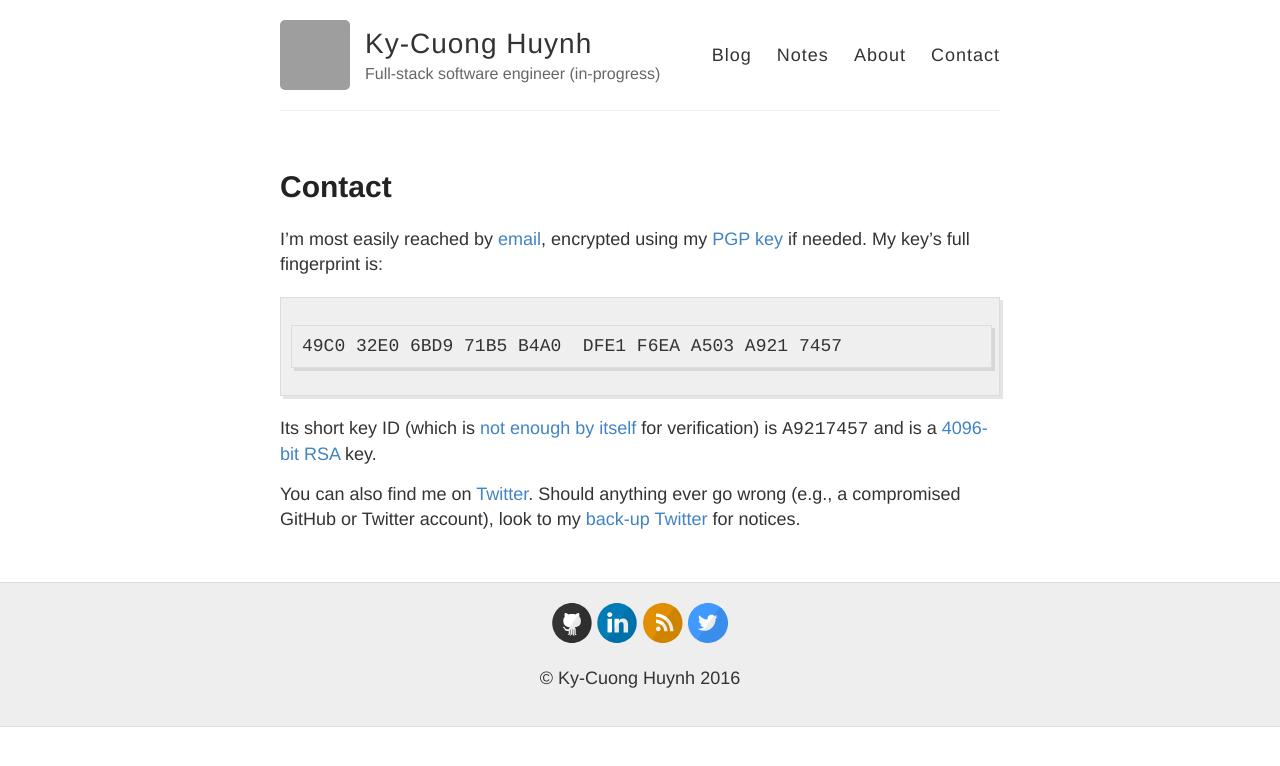
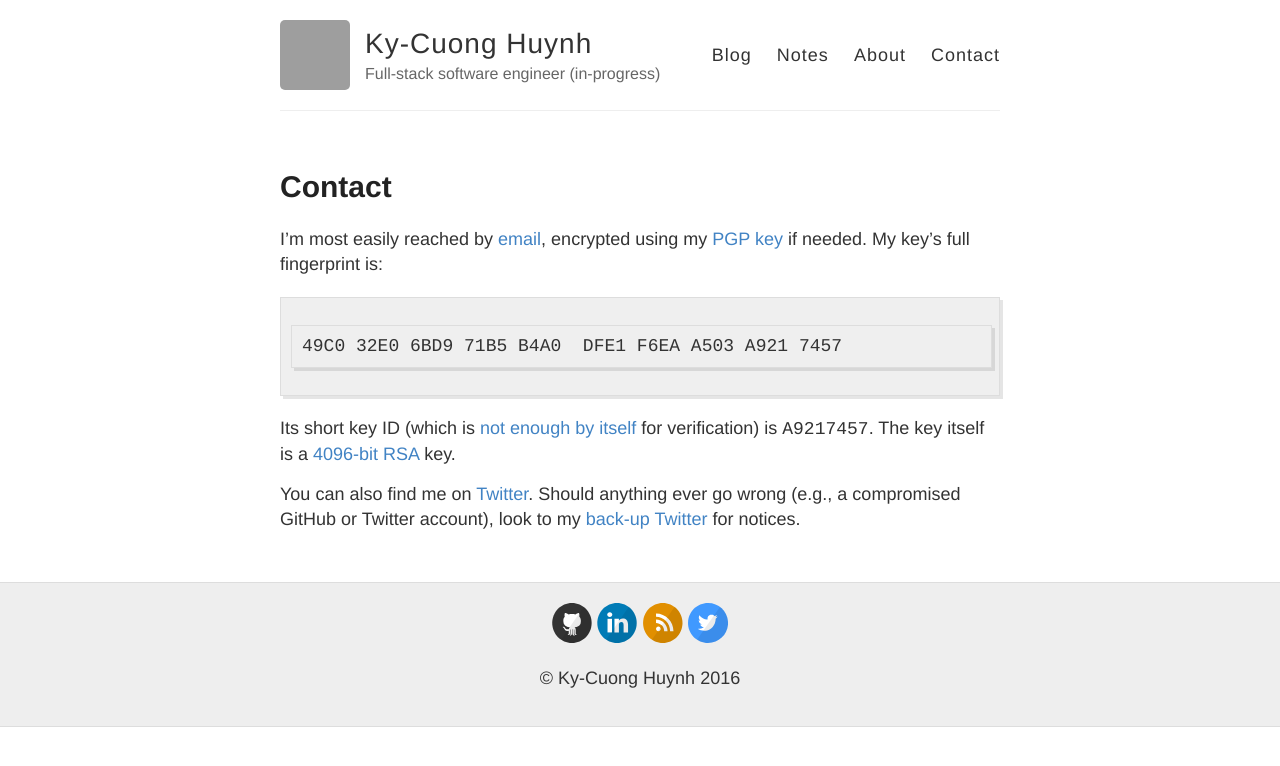
Before and after one commit to gszliu/kycodehuynh.github.io, a Jekyll site: the page built from contact.md, in a window 1280 px wide. Shown: the top 766 px of the page. Built offline with Jekyll 4.4.1, drawn with Linux system fonts in a browser that asks for light colours; grey boxes are pictures that could not be loaded.

Commit message:
Fix awkward phrasing on Contact page

````diff
--- a/contact.md
+++ b/contact.md
@@ -13,7 +13,7 @@ fingerprint is:
 ```
 
 Its short key ID (which is [not enough by itself](https://security.stackexchange.com/questions/74009/what-is-an-openpgp-key-id-collision) for verification)
-is `A9217457` and is a [4096-bit](https://xkcd.com/538/)
+is `A9217457`. The key itself is a [4096-bit](https://xkcd.com/538/)
 [RSA](https://xkcd.com/343/) key.
 
 You can also find me on [Twitter](https://twitter.com/KyCodeHuynh).
````
